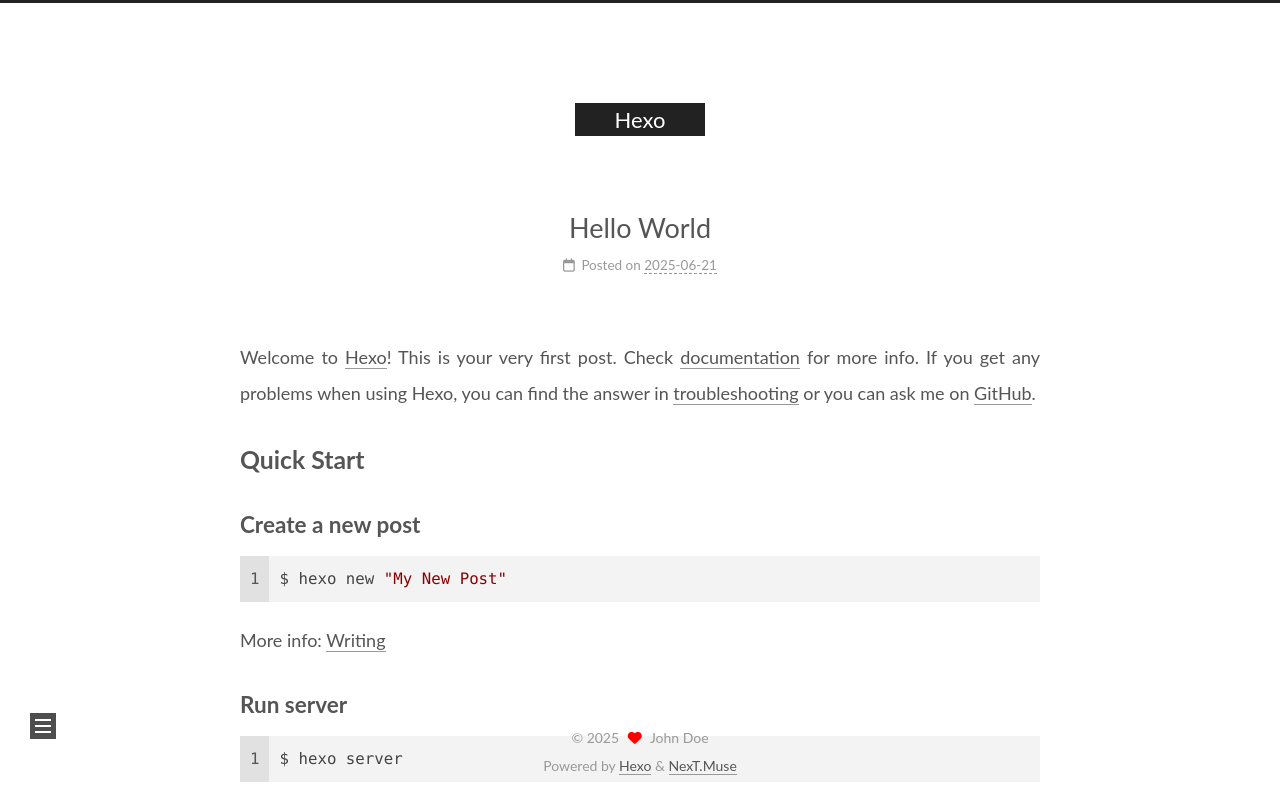
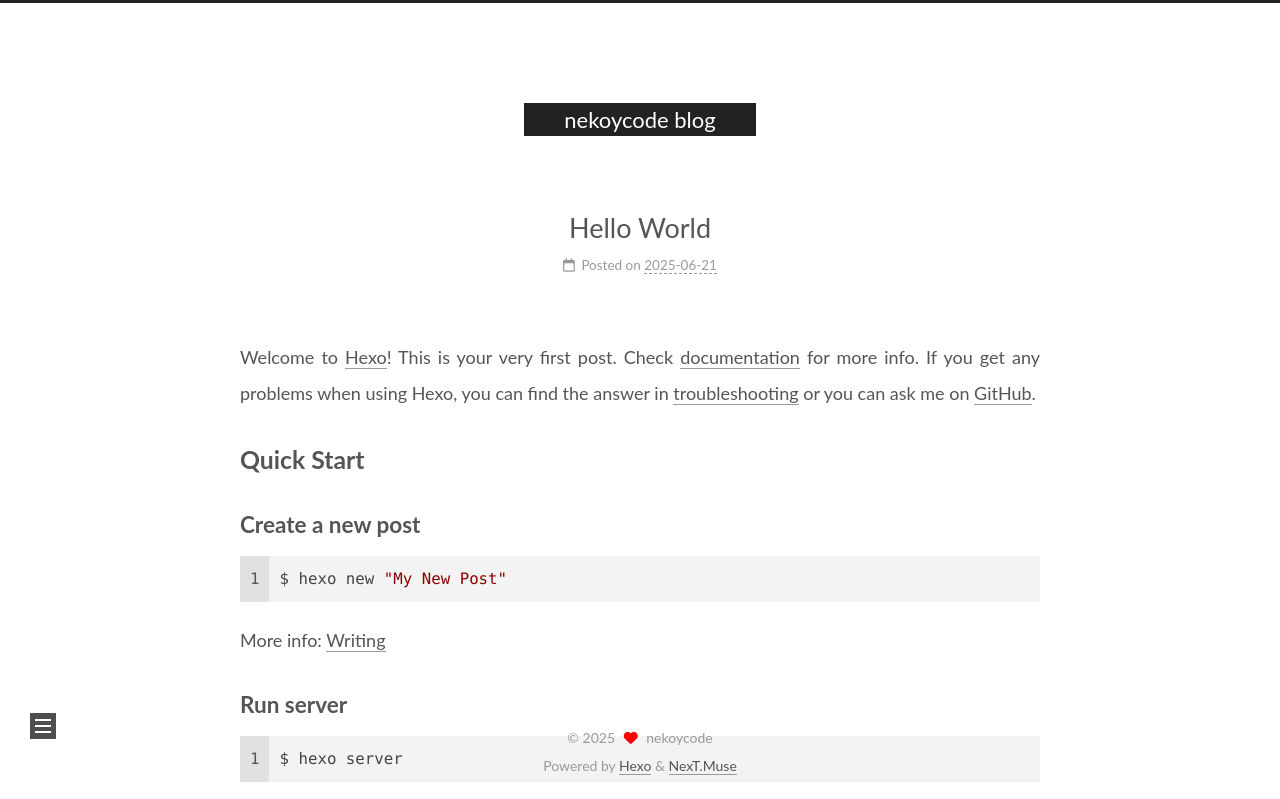
Before and after one commit to Nekoycode/nekoycode-blog.github.io, a plain HTML site: page index.html in a window 1280 px wide. Shown: the top 799 px of the page. Drawn offline with nearby package versions, Linux system fonts and the light colour scheme.

Commit message:
Site updated: 2025-06-21 18:55:19

```diff
--- a/index.html
+++ b/index.html
@@ -20,11 +20,11 @@
 <script class="next-config" data-name="main" type="application/json">{"hostname":"nekoycode","root":"/nekoycode-blog.github.io/","images":"/nekoycode-blog.github.io/images","scheme":"Muse","darkmode":false,"version":"8.23.1","exturl":false,"sidebar":{"position":"left","width_expanded":320,"width_dual_column":240,"display":"post","padding":18,"offset":12},"hljswrap":true,"codeblock":{"theme":{"light":"default","dark":"stackoverflow-dark"},"prism":{"light":"prism","dark":"prism-dark"},"copy_button":{"enable":false,"style":null},"fold":{"enable":false,"height":500},"language":false},"bookmark":{"enable":false,"color":"#222","save":"auto"},"mediumzoom":false,"lazyload":false,"pangu":false,"comments":{"style":"tabs","active":null,"storage":true,"lazyload":false,"nav":null},"stickytabs":false,"motion":{"enable":true,"async":false,"duration":200,"transition":{"menu_item":"fadeInDown","post_block":"fadeIn","post_header":"fadeInDown","post_body":"fadeInDown","coll_header":"fadeInLeft","sidebar":"fadeInUp"}},"i18n":{"placeholder":"Searching...","empty":"We didn't find any results for the search: ${query}","hits_time":"${hits} results found in ${time} ms","hits":"${hits} results found"}}</script><script src="/nekoycode-blog.github.io/js/config.js" defer></script>
 
     <meta property="og:type" content="website">
-<meta property="og:title" content="Hexo">
+<meta property="og:title" content="nekoycode blog">
 <meta property="og:url" content="https://nekoycode/nekoycode-blog.github.io/index.html">
-<meta property="og:site_name" content="Hexo">
+<meta property="og:site_name" content="nekoycode blog">
 <meta property="og:locale" content="en_US">
-<meta property="article:author" content="John Doe">
+<meta property="article:author" content="nekoycode">
 <meta name="twitter:card" content="summary">
 
 
@@ -34,7 +34,7 @@
 <script class="next-config" data-name="page" type="application/json">{"sidebar":"","isHome":true,"isPost":false,"lang":"en","comments":"","permalink":"","path":"index.html","title":""}</script>
 
 <script class="next-config" data-name="calendar" type="application/json">""</script>
-<title>Hexo</title>
+<title>nekoycode blog</title>
 
 
 
@@ -81,7 +81,7 @@
 
     <a href="/nekoycode-blog.github.io/" class="brand" rel="start">
       <i class="logo-line"></i>
-      <h1 class="site-title">Hexo</h1>
+      <h1 class="site-title">nekoycode blog</h1>
       <i class="logo-line"></i>
     </a>
   </div>
@@ -121,7 +121,7 @@
 
         <div class="site-overview-wrap sidebar-panel">
           <div class="site-author animated" itemprop="author" itemscope itemtype="http://schema.org/Person">
-  <p class="site-author-name" itemprop="name">John Doe</p>
+  <p class="site-author-name" itemprop="name">nekoycode</p>
   <div class="site-description" itemprop="description"></div>
 </div>
 <div class="site-state-wrap animated">
@@ -159,16 +159,16 @@
 
     <span hidden itemprop="author" itemscope itemtype="http://schema.org/Person">
       <meta itemprop="image" content="/nekoycode-blog.github.io/images/avatar.gif">
-      <meta itemprop="name" content="John Doe">
+      <meta itemprop="name" content="nekoycode">
     </span>
 
     <span hidden itemprop="publisher" itemscope itemtype="http://schema.org/Organization">
-      <meta itemprop="name" content="Hexo">
+      <meta itemprop="name" content="nekoycode blog">
       <meta itemprop="description" content="">
     </span>
 
     <span hidden itemprop="post" itemscope itemtype="http://schema.org/CreativeWork">
-      <meta itemprop="name" content=" | Hexo">
+      <meta itemprop="name" content=" | nekoycode blog">
       <meta itemprop="description" content="">
     </span>
       <header class="post-header">
@@ -242,7 +242,7 @@
     <span class="with-love">
       <i class="fa fa-heart"></i>
     </span>
-    <span class="author" itemprop="copyrightHolder">John Doe</span>
+    <span class="author" itemprop="copyrightHolder">nekoycode</span>
   </div>
   <div class="powered-by">Powered by <a href="https://hexo.io/" rel="noopener" target="_blank">Hexo</a> & <a href="https://theme-next.js.org/muse/" rel="noopener" target="_blank">NexT.Muse</a>
   </div>
```
Also changed, not shown: 2025/06/21/hello-world/index.html (+9 -9 lines), archives/2025/06/index.html (+7 -7 lines), archives/2025/index.html (+7 -7 lines), archives/index.html (+7 -7 lines).
